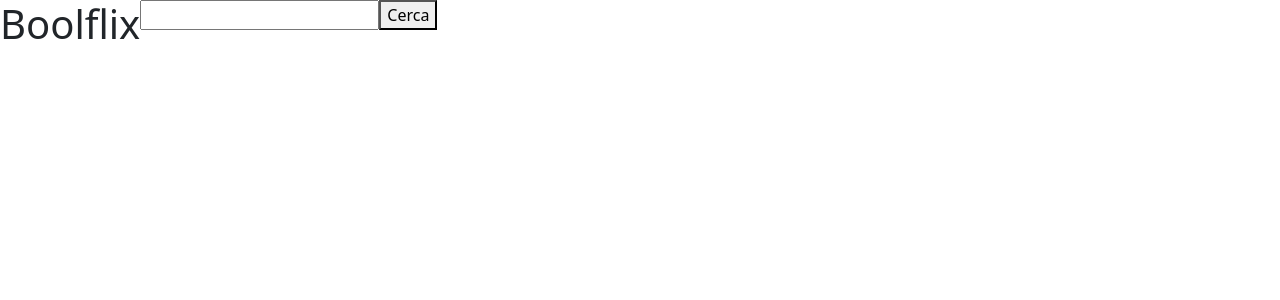
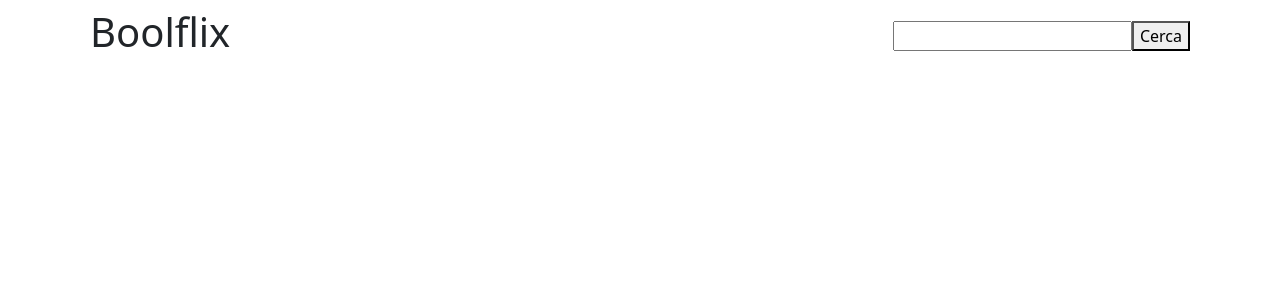
Before and after one commit to danielemantovani/vite-boolflix, a Vue app: page / in a window 1280 px wide. Shown: the top 300 px of the page. Built offline with nearby package versions, Linux system fonts and the light colour scheme.

Commit message:
fix: header

```diff
--- a/src/components/AppHeader.vue
+++ b/src/components/AppHeader.vue
@@ -12,13 +12,15 @@ export default {
 </script>
 
 <template>
-    <div class="container, d-flex">
-        <div class="justify-content-between">
-            <h1>Boolflix</h1>
-        </div>
-        <div>
-            <input type="text" v-model="store.searchQuery">
-            <button @click = "$emit ('filter')">Cerca</button>
+    <div class="container">
+        <div class="d-flex justify-content-between p-2">
+            <div>
+                <h1>Boolflix</h1>
+            </div>
+            <div class="align-self-center">
+                <input type="text" v-model="store.searchQuery" @keyup= "$emit ('filter')">
+                <button @click = "$emit ('filter')">Cerca</button>
+            </div>
         </div>
     </div>
 </template>
```
